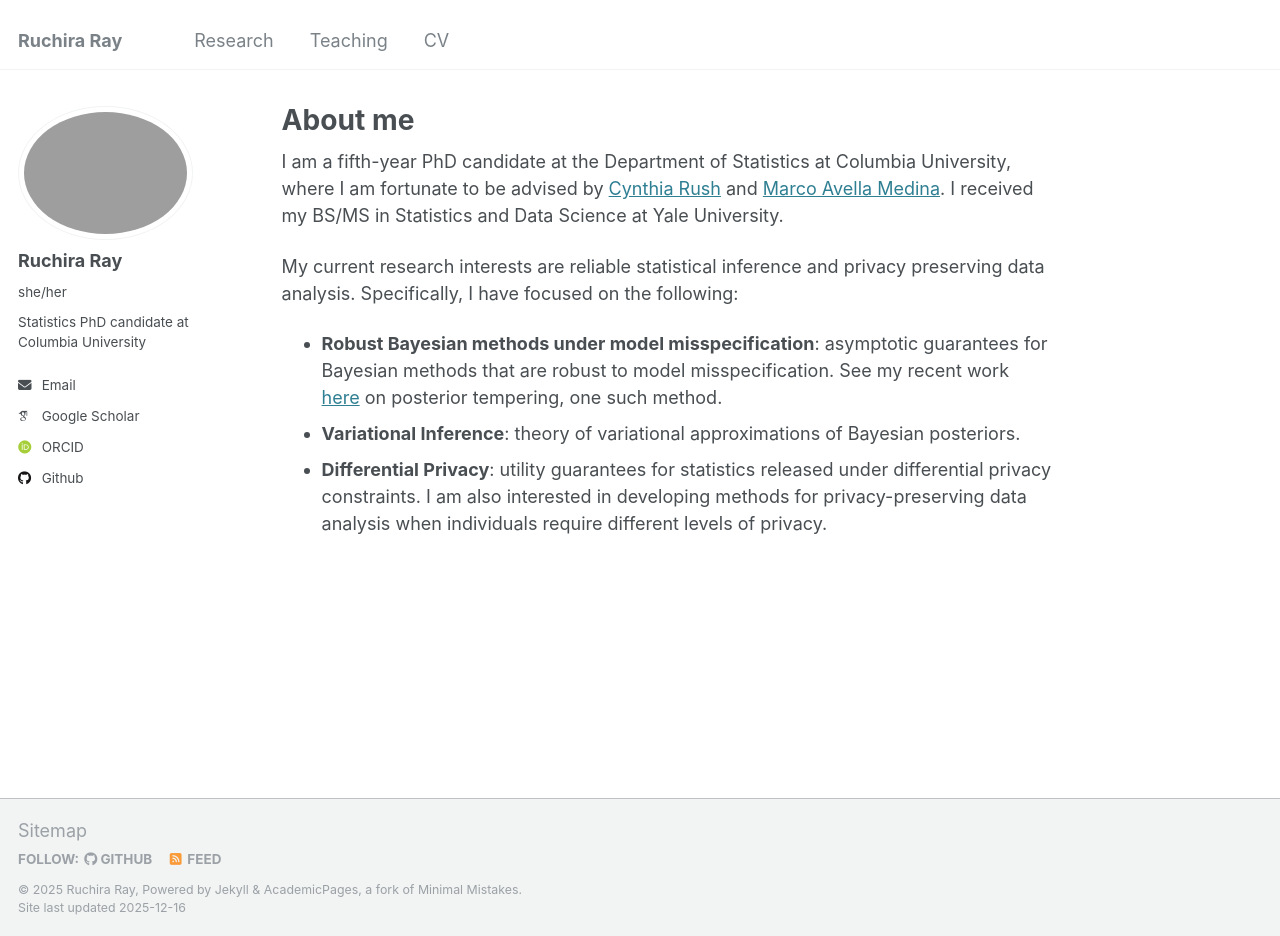
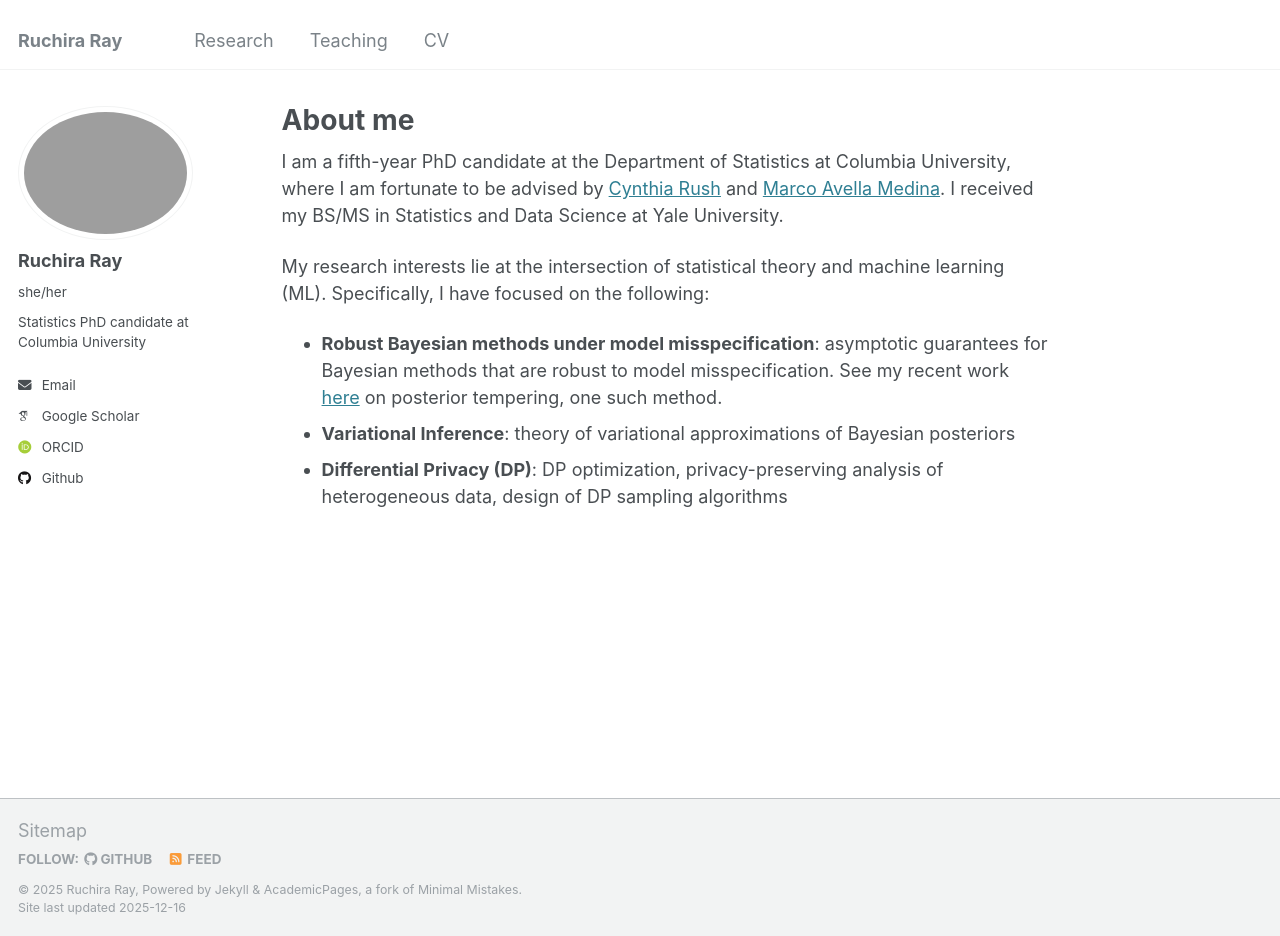
Before and after one commit to rray123/rray123.github.io, a Jekyll site: the page built from _pages/about.md, in a window 1280 px wide and 936 px high. Built offline with Jekyll 4.4.1, drawn with Linux system fonts in a browser that asks for light colours; some web fonts are replaced.

Commit message:
Update about.md

```diff
--- a/_pages/about.md
+++ b/_pages/about.md
@@ -9,7 +9,7 @@ redirect_from:
 
 I am a fifth-year PhD candidate at the Department of Statistics at Columbia University, where I am fortunate to be advised by [Cynthia Rush](https://www.columbia.edu/~cgr2130/) and [Marco Avella Medina](https://sites.google.com/site/marcoavellamedina/home?authuser=1). I received my BS/MS in Statistics and Data Science at Yale University.
 
-My current research interests are reliable statistical inference and privacy preserving data analysis. Specifically, I have focused on the following:
+My research interests lie at the intersection of statistical theory and machine learning (ML). Specifically, I have focused on the following:
 * **Robust Bayesian methods under model misspecification**: asymptotic guarantees for Bayesian methods that are robust to model misspecification. See my recent work [here](https://arxiv.org/pdf/2310.07900) on posterior tempering, one such method.
-* **Variational Inference**: theory of variational approximations of Bayesian posteriors.
-* **Differential Privacy**: utility guarantees for statistics released under differential privacy constraints. I am also interested in developing methods for privacy-preserving data analysis when individuals require different levels of privacy.
+* **Variational Inference**: theory of variational approximations of Bayesian posteriors
+* **Differential Privacy (DP)**: DP optimization, privacy-preserving analysis of heterogeneous data, design of DP sampling algorithms
```
